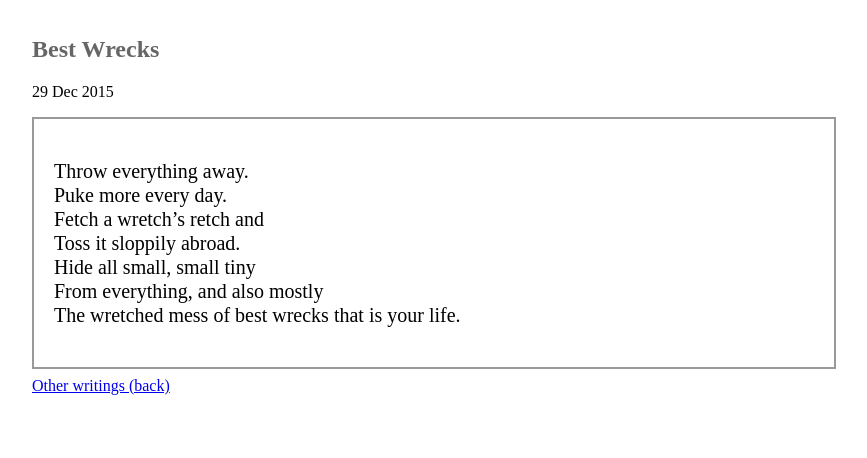
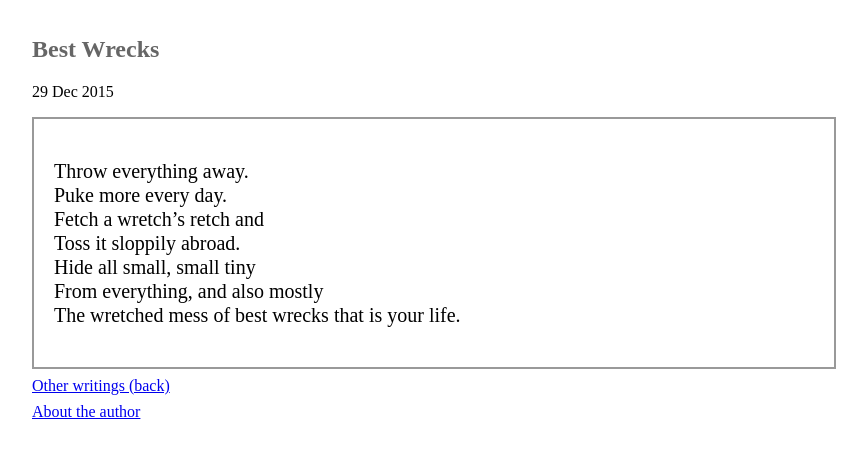
Before and after one commit to audiodude/writings.travisbriggs.com, a Jekyll site: the page built from _posts/2015-12-29-best-wrecks.md, in a window 1280 px wide. Shown: the top 458 px of the page, without its empty margins (0-867 px from the left). Built offline with Jekyll 4.4.1, drawn with Linux system fonts in a browser that asks for light colours.

Commit message:
Add about the author link

```diff
--- a/_layouts/post.html
+++ b/_layouts/post.html
@@ -11,4 +11,9 @@
 <div class="back">
   <a href="/">Other writings (back)</a>
 </div>
+
+<div class="about">
+  <a href="https://travisbriggs.com">About the author</a>
+</div>
+
 {% include foot.html %}
--- a/style.scss
+++ b/style.scss
@@ -21,6 +21,7 @@ h2 {
   width: 100%;
 }
 
-.back {
+.back,
+.about {
   margin-top: .5em
 }
```
